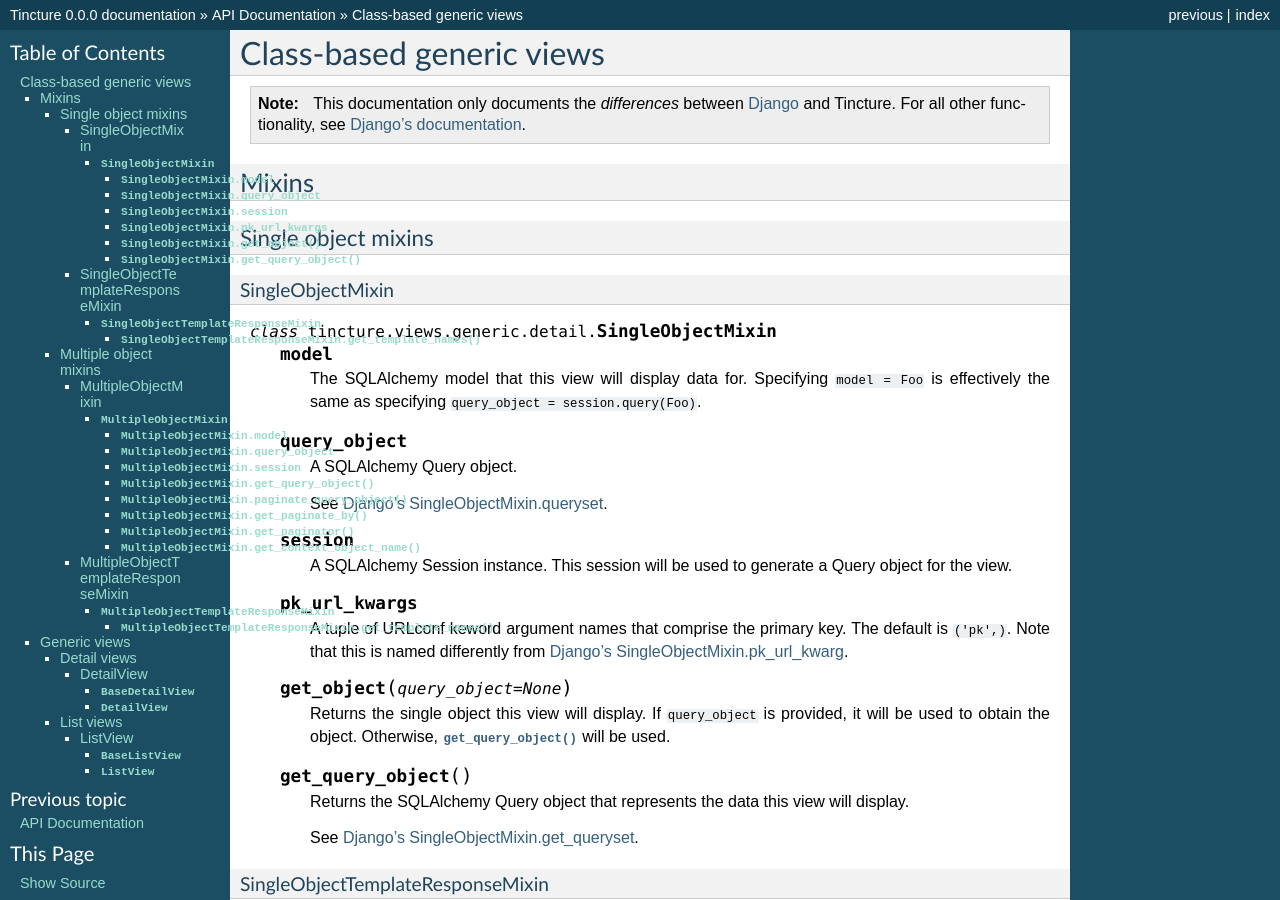
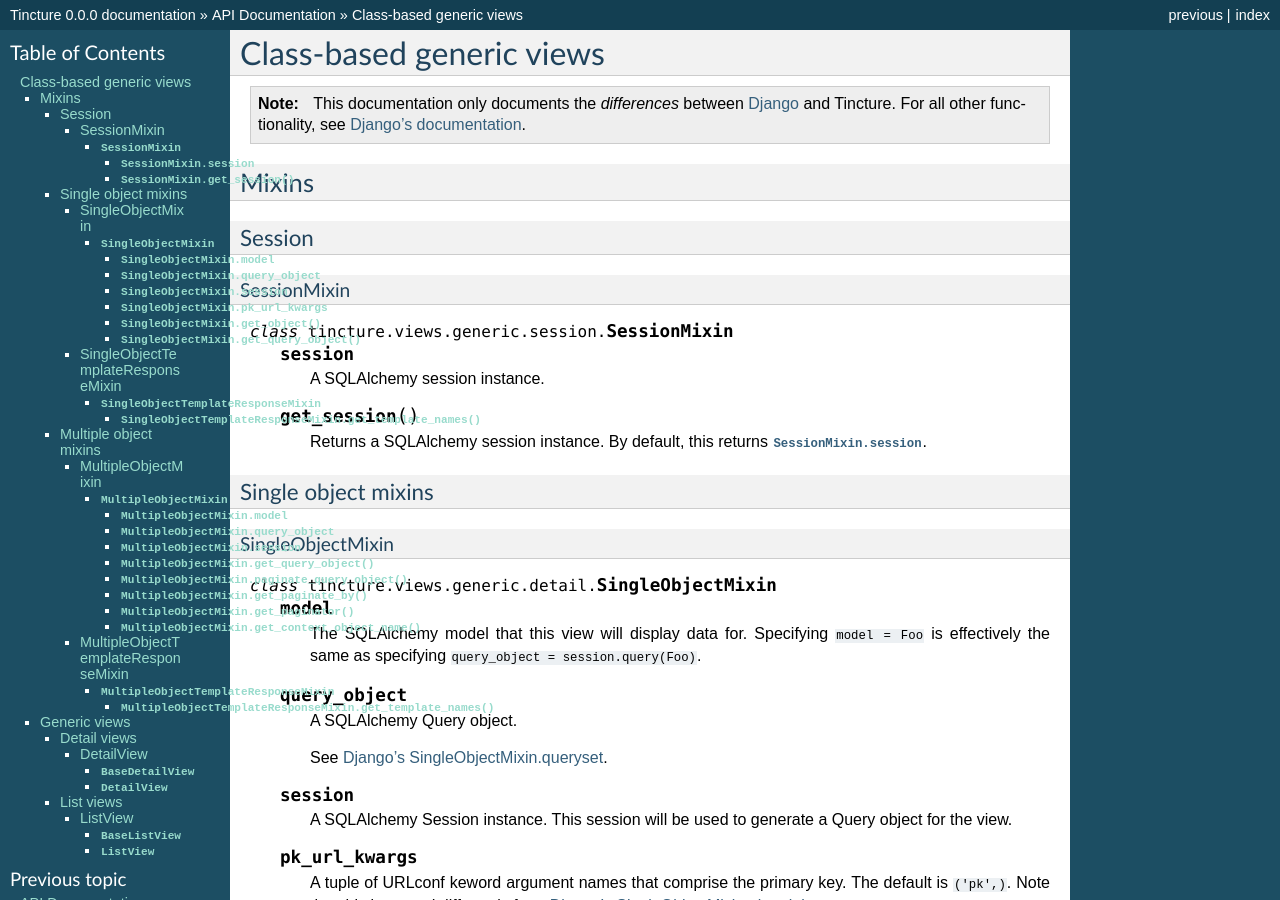
Before and after one commit to grampajoe/tincture, a Sphinx documentation site: the page built from docs/ref/class-based-views.rst, in a window 1280 px wide and 900 px high. Built offline with Sphinx 7.4.7, drawn with Linux system fonts in a browser that asks for light colours; some of the changed text lies outside the part shown.

Commit message:
Add docs for SessionMixin

```diff
--- a/docs/ref/class-based-views.rst
+++ b/docs/ref/class-based-views.rst
@@ -8,6 +8,24 @@ Class-based generic views
 
 Mixins
 ======
+
+Session
+-------
+
+.. currentmodule:: tincture.views.generic.session
+
+SessionMixin
+~~~~~~~~~~~~
+.. class:: SessionMixin()
+
+    .. attribute:: session
+
+        A SQLAlchemy session instance.
+
+    .. method:: get_session()
+
+        Returns a SQLAlchemy session instance. By default, this returns
+        :attr:`SessionMixin.session`.
 
 Single object mixins
 --------------------
@@ -162,6 +180,7 @@ DetailView
 
     **Mixins**
 
+    * :class:`tincture.views.generic.session.SessionMixin`
     * :class:`tincture.views.generic.detail.SingleObjectMixin`
     * :class:`tincture.views.generic.detail.SingleObjectTemplateResponseMixin`
 
@@ -178,6 +197,7 @@ ListView
 
     **Mixins**
 
+    * :class:`tincture.views.generic.session.SessionMixin`
     * :class:`tincture.views.generic.list.MultipleObjectMixin`
     * :class:`tincture.views.generic.list.MultipleObjectTemplateResponseMixin`
 
```
